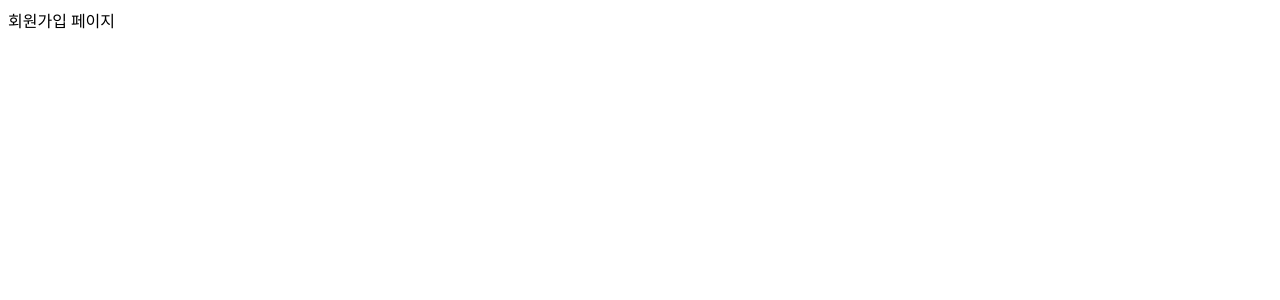
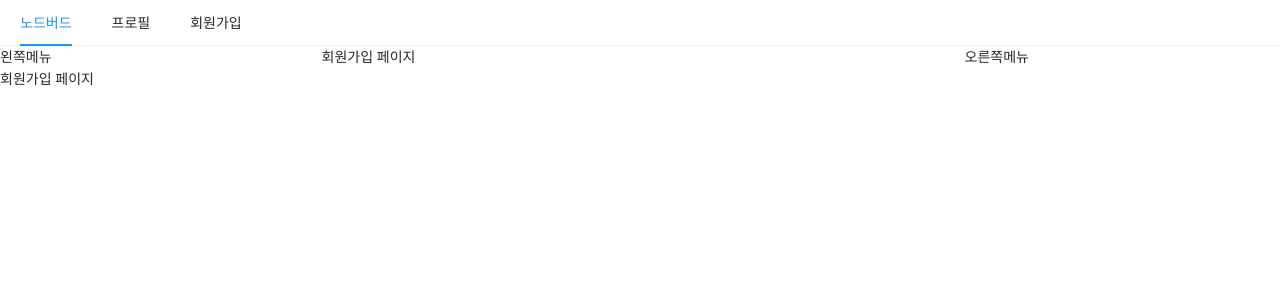
Before and after one commit to sirri1222/node_bird, a Next.js app in the folder prepare/front/: page /signup in a window 1280 px wide. Shown: the top 300 px of the page. Built offline with nearby package versions, Linux system fonts and the light colour scheme.

Commit message:
구조 수정 및 antd 적용

```diff
--- a/prepare/front/components/AppLayout.js
+++ b/prepare/front/components/AppLayout.js
@@ -1,22 +1,30 @@
 import PropTypes from 'prop-types';
 import Link from 'next/link'
-import {Menu} from 'antd'
+import { Col, Menu, Row } from 'antd';
+
 const AppLayout = ({children})=>{
     return <div>
-        <Menu node="horizontal">
-            <Menu.item>
-                 <Link href="/"><a>노드버드</a></Link>
-                 </Menu.item>
+      <Menu mode="horizontal">
+            <Menu.Item>
+                 <Link href="/">
+                <a>노드버드</a></Link>
+                </Menu.Item>
+            <Menu.Item>
+                 <Link href="/profile"><a>프로필</a></Link>
+                 </Menu.Item>
+            <Menu.Item>
+                 <Link href="/signup"><a>회원가입</a></Link>
+                 </Menu.Item>
+      </Menu>
 
-            <Menu.item>
-                <Link href="/profile"><a>프로필</a></Link>
-                </Menu.item>
+        <Row gutter={6}>
+<Col xs={24} md={6}>왼쪽메뉴</Col>
+<Col xs={24} md={12}> {children}</Col>
+<Col xs={24} md={6}>오른쪽메뉴
+<a href='' target='_blank' rel=''></a></Col>
 
-            <Menu.item>
-                <Link href="/signup"><a>회원가입</a></Link>
-                </Menu.item>
 
-        </Menu>
+        </Row>
         {children}
     </div>
 };
--- a/prepare/front/package.json
+++ b/prepare/front/package.json
@@ -11,7 +11,7 @@
   "license": "ISC",
   "dependencies": {
     "@ant-design/icons": "^5.2.4",
-    "antd": "^5.8.1",
+    "antd": "^4.2.5",
     "cross-env": "^7.0.3",
     "next": "^9.5.5",
     "prop-types": "^15.8.1",
--- a/prepare/front/pages/_app.js
+++ b/prepare/front/pages/_app.js
@@ -1,14 +1,19 @@
-import PropTypes from 'prop-types'
+import PropTypes from 'prop-types';
 import Head from 'next/head'
+import 'antd/dist/antd.css'
 
-const NodeBird= ({Component}) => {
-    return <div>
-        <Component />
-    </div>
+const App = ({Component})=>{
+return <>
+<Head>
+    <meta charSet='utf-8' />
 
+<title>앱</title>
+</Head>
+<Component />
+</>
 }
 
-NodeBird.PropTypes = {
-    Component: PropTypes.elementType.isRequired
+App.PropTypes = {
+    Component: PropTypes.elementType.isRequired,
 }
-export default NodeBird;
+export default App;
--- a/prepare/front/pages/profile.js
+++ b/prepare/front/pages/profile.js
@@ -1,4 +1,8 @@
+import AppLayout from "../components/AppLayout";
+
 const Profile = ()=>{
-    return <div>프로필 페이지</div>
+    return <div>
+        <AppLayout>프로필 페이지</AppLayout>
+         </div>
 }
 export default Profile;
--- a/prepare/front/pages/signup.js
+++ b/prepare/front/pages/signup.js
@@ -1,5 +1,9 @@
+import AppLayout from "../components/AppLayout";
+
 const Signup = ()=>{
-    return <div>회원가입 페이지</div>
+    return <div>
+        <AppLayout>회원가입 페이지</AppLayout>
+        </div>
 }
 
 export default Signup;
```
Also changed, not shown: 2 other files (tests, documents, lock files or other folders).
